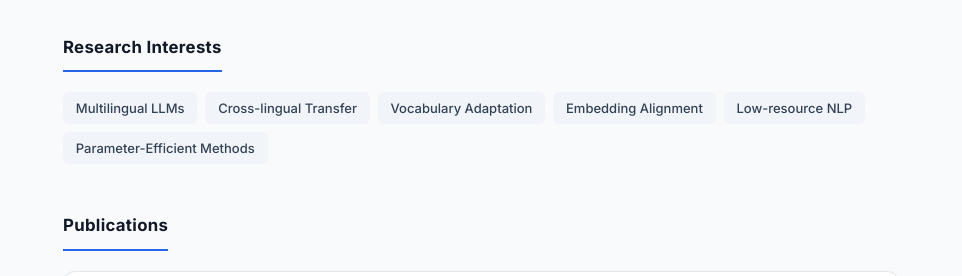
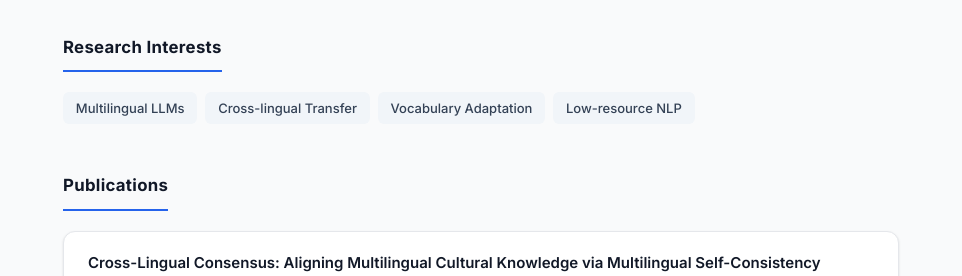
Before and after one commit to andrewivan123/andrewivan123.github.io, a plain HTML site: page index.html in a window 1280 px wide. Shown: the part 464-740 px from the top of the page, without its empty margins (159-1121 px from the left). Drawn offline with Linux system fonts and the light colour scheme.

Commit message:
Remove embedding alignment and parameter-efficient methods research interest tags
Co-Authored-By: Claude <noreply@anthropic.com>

```diff
--- a/index.html
+++ b/index.html
@@ -312,9 +312,7 @@
       <span class="tag">Multilingual LLMs</span>
       <span class="tag">Cross-lingual Transfer</span>
       <span class="tag">Vocabulary Adaptation</span>
-      <span class="tag">Embedding Alignment</span>
       <span class="tag">Low-resource NLP</span>
-      <span class="tag">Parameter-Efficient Methods</span>
     </div>
   </section>
 
```
